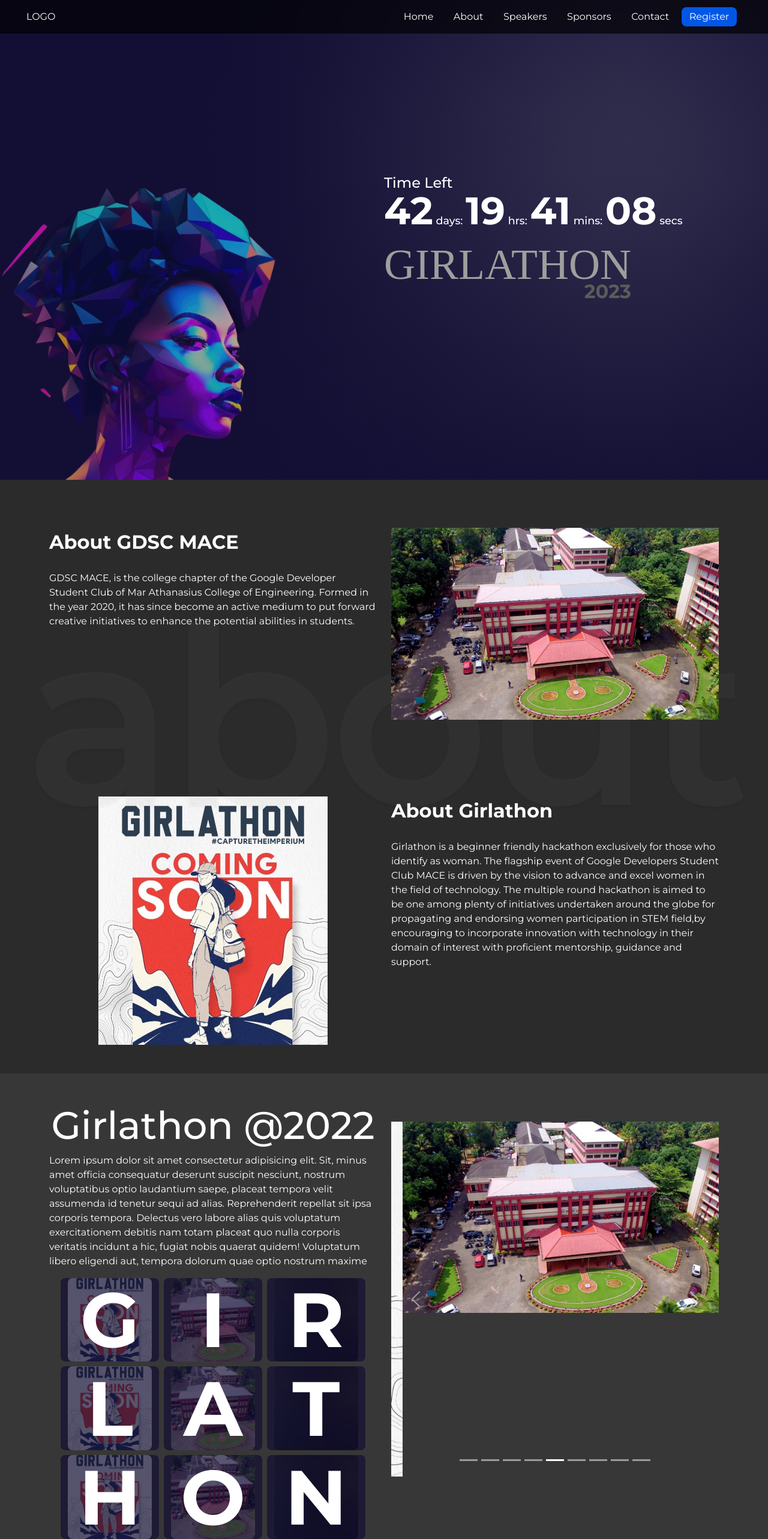
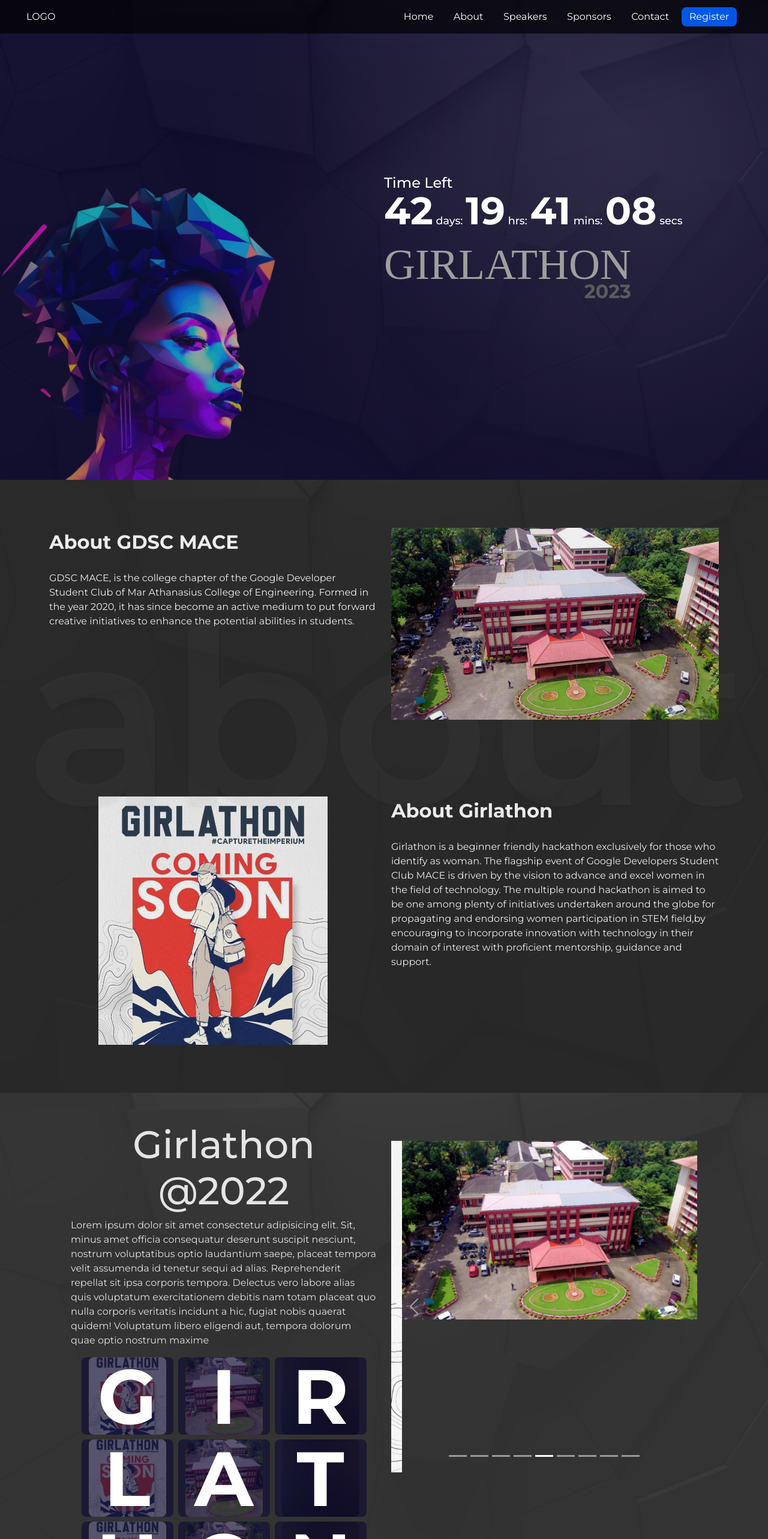
Before and after one commit to Jithin-caz/Girlathon24, a React (Vite) app: page / in a window 1280 px wide. Shown: the top 2566 px of the page at 60% size. Built offline with nearby package versions, Linux system fonts and the light colour scheme; grey boxes are pictures that could not be loaded; a web font is replaced by a local one.

Commit message:
parallax+bg

```diff
--- a/samp.html
+++ b/samp.html
@@ -2,173 +2,73 @@
 <html lang="en">
 <head>
     <meta charset="UTF-8">
+    <meta http-equiv="X-UA-Compatible" content="IE=edge">
     <meta name="viewport" content="width=device-width, initial-scale=1.0">
+    <title>Document</title>
+</head>
+<body style="background: rgb(36, 36, 36);">
+    <div class="hero">
+<img src="Screenshot_2023-12-15_173111-transformed__1_-removebg.png" alt=""> <div>
+</div>
+    </div>
+    <div class="second-section">
+        <h1>heading</h1>
+        <p style="font-size: 2rem;">Lorem ipsum dolor sit amet consectetur adipisicing elit. Obcaecati explicabo consequatur
+            error perspiciatis modi? Exercitationem sapiente dolores cum voluptatum, libero temporibus
+             distinctio assumenda, a voluptates, dolor recusandae incidunt corrupti deleniti!</p>
+
+             <p style="font-size: 2rem;">Lorem ipsum dolor sit amet consectetur adipisicing elit. Obcaecati explicabo consequatur
+                error perspiciatis modi? Exercitationem sapiente dolores cum voluptatum, libero temporibus
+                 distinctio assumenda, a voluptates, dolor recusandae incidunt corrupti deleniti!</p>
+                 <p style="font-size: 2rem;">Lorem ipsum dolor sit amet consectetur adipisicing elit. Obcaecati explicabo consequatur
+                    error perspiciatis modi? Exercitationem sapiente dolores cum voluptatum, libero temporibus
+                     distinctio assumenda, a voluptates, dolor recusandae incidunt corrupti deleniti!</p>
+
+                     <p style="font-size: 2rem;">Lorem ipsum dolor sit amet consectetur adipisicing elit. Obcaecati explicabo consequatur
+                        error perspiciatis modi? Exercitationem sapiente dolores cum voluptatum, libero temporibus
+                         distinctio assumenda, a voluptates, dolor recusandae incidunt corrupti deleniti!</p>
+    </div>
+</body>
 <style>
-        body {
-            font-family: Arial, sans-serif;
-            margin: 0;
-            overflow: hidden;
-            display: flex;
-            flex-direction: column;
-            height: 100vh;
+
+    .hero
+    {
+        min-height: 75dvh;
+        animation: parallax linear;
+        --screen-val:1;
+        animation-timeline: scroll();
+        position: relative;
+        z-index: 1;
+        display:flex;
+        justify-content: center;
+        align-items: center;
     }
-
-        #content {
-            padding: 20px;
-            text-align: center;
-            order: 1;
+    .hero img{
+       max-width: 100%;
+       min-height: 100%;
     }
-
-        #bigText {
-            font-size: 24px;
-            font-weight: bold;
-            margin-bottom: 20px;
+    @keyframes parallax
+    {
+        to{
+            transform: translateY(calc(var(--screen-val)*7rem));
         }
-
-        #carousel-container {
+    }
+    .second-section
+    {
         position: relative;
-            width: 100%;
-            height: 50vh; /* Adjusted size */
-            overflow: hidden;
-            margin: 20px;
-            margin-bottom: 6rem; /* Gap between carousel and thumbnails */
-            order: 2;
+        z-index: 2;
+       padding: 3rem;
+       color: whitesmoke;
+       background: rgb(95, 94, 94) ;
     }
-
-        #carousel {
-            display: flex;
-            transition: transform 0.5s ease-in-out;
+    ::-webkit-scrollbar
+    {
+        display: none;
     }
-
-        .carousel-item {
-            min-width: 100%; /* Adjusted size */
-            height: 50vh; /* Adjusted size */
-            box-sizing: border-box;
-            overflow: hidden;
-        }
-
-        .image-container {
-            width: 100%;
-            height: 100%;
-            overflow: hidden;
-            position: relative;
-        }
-
-        img {
-            width: 100%;
-            height: 100%;
-            object-fit: cover;
-        }
-
-        #thumbnails {
-            position: fixed;
-            bottom: 10px;
-            width: 100%;
-            display: flex;
-            justify-content: center;
-            z-index: 1;
-        }
-
-        .thumbnail {
-            width: 110px; /* Adjusted size */
-            height: 110px; /* Adjusted size */
-            background-color: #ddd;
-            margin: 0 5px;
-            cursor: pointer;
-        }
-
-        .thumbnail img {
-            width: 100%;
-            height: 100%;
-            object-fit: cover;
-        }
-
-        .thumbnail:hover {
-            background-color: #bbb;
-        }
-
-        @media only screen and (min-width: 600px) {
-            /* Adjust styles for larger screens */
-            body {
-                flex-direction: row;
-            }
-
-            #content {
-                width: 50%;
-                order: 1;
-            }
-
-            #carousel-container {
-                width: 50%;
-                order: 2;
-                margin-bottom: 0; /* No gap for larger screens */
+    @media(max-width:600px) {
+        .hero{
+            --screen-val:7;
         }
     }
 </style>
-</head>
-<body>
-
-<div id="content">
-    <div id="bigText">
-      <h1>Girlathon @2022</h1>
-        <p>Lorem ipsum dolor sit amet consectetur adipisicing elit. Ipsam molestias eos eaque quidem,
-          culpa nostrum magni illum quibusdam velit id, enim, quam minima esse quae reiciendis placeat deserunt ad. Voluptates.</p>
-    </div>
-</div>
-
-<div id="carousel-container">
-    <div id="carousel">
-        <div class="carousel-item">
-            <div class="image-container">
-                <img src="hero.png" alt="Image 1">
-            </div>
-        </div>
-        <div class="carousel-item">
-            <div class="image-container">
-                <img src="girl.jpg" alt="Image 2">
-            </div>
-        </div>
-        <div class="carousel-item">
-            <div class="image-container">
-                <img src="mace.png" alt="Image 3">
-            </div>
-        </div>
-    </div>
-</div>
-
-<div id="thumbnails">
-    <div class="thumbnail" onclick="goToSlide(0)">
-        <img src="hero.png" alt="Thumbnail 1">
-    </div>
-    <div class="thumbnail" onclick="goToSlide(1)">
-        <img src="girl.jpg" alt="Thumbnail 2">
-    </div>
-    <div class="thumbnail" onclick="goToSlide(2)">
-        <img src="mace.png" alt="Thumbnail 3">
-    </div>
-</div>
-
-<script>
-    let currentIndex = 0;
-    const totalSlides = document.querySelectorAll('.carousel-item').length;
-    const carousel = document.getElementById('carousel');
-
-    function goToSlide(index) {
-        currentIndex = index;
-        updateCarousel();
-    }
-
-    function updateCarousel() {
-        const translateValue = -currentIndex * 100 + '%'; /* Adjusted size */
-        carousel.style.transform = 'translateX(' + translateValue + ')';
-    }
-
-    // Automatically move to the next slide every 3 seconds
-    setInterval(() => {
-        currentIndex = (currentIndex + 1) % totalSlides;
-        updateCarousel();
-    }, 3000);
-</script>
-
-</body>
 </html>
--- a/src/App.css
+++ b/src/App.css
@@ -14,7 +14,13 @@
     position: relative;
 
 }
-
+.hero-image
+{
+    position:absolute;height:100%;opacity:.8;width:100%;
+    --parallax-val:-3;
+    --parallax-valX:0;
+    animation-timeline:scroll();
+}
 .hero::before{
     overflow: hidden;
     position: absolute;
@@ -26,13 +32,22 @@
     background-size: clamp(35rem,50%,100rem);
     background-position: -10% 100%;
     opacity: 0.7;
+    z-index: 1;
+    animation: parallax linear;
+    --parallax-val:5;
+    --parallax-valX:-2;
+    animation-timeline:scroll();
 }
 
 .right{
     display: flex;
     flex-direction: column;
     z-index: 2;
-
+    z-index: 1;
+    animation: parallax linear;
+    --parallax-val:4;
+    --parallax-valX:2;
+    animation-timeline:scroll();
 }
 
 .left{
@@ -88,6 +103,11 @@
     line-height: 0.1;
     font-weight: bold;
     color:#5B5B5B;
+}
+@keyframes parallax {
+    to{
+      transform:scale(1) translate(calc(var(--parallax-valX)*5rem) , calc(var(--parallax-val)*20rem));
+    }
 }
 .about-bg-text
 {
--- a/src/components/about.jsx
+++ b/src/components/about.jsx
@@ -5,10 +5,10 @@
 export default function About()
 {
 
-    return(<section className='about' style={{position:'relative'}}>
-
+    return(<section className='about' style={{position:'relative',zIndex:'2',background:'#2b2b2b'}}>
+   <img style={{ position:'absolute',height:'100%',opacity:'.4',width:'100%' }} src='images/Abstract extruded voronoi blocks background. minimal light clean corporate wall. 3d geometric surface illustration. polygonal elements displacement..png'/>
         <div style={{position:'absolute',width:'100%',height:'100dvh',display:'flex',justifyContent:'center',alignItems:'center',color:'white' }}><h1 className='about-bg-text'>about</h1> </div>
-        <Container  style={{ color:'white',paddingTop:'5rem' }}>
+        <Container  style={{ color:'white',paddingTop:'5rem',paddingBottom:'5rem' }}>
             <Row className='fade-up'>
               <Col lg={6} ><p><span style={{ fontSize:'2rem' }}><b>About GDSC MACE</b><br></br></span><br></br>GDSC MACE, is the college chapter of the Google Developer Student Club of Mar Athanasius College of Engineering. Formed in the year 2020, it has since become an active
                medium to put forward creative initiatives to enhance the potential abilities in students.</p></Col> <Col  lg={6}><img src='/images/mace.png'style={{ width:'100%' }}/></Col>
--- a/src/components/contact/contact.jsx
+++ b/src/components/contact/contact.jsx
@@ -2,8 +2,9 @@
 import './contact.css'
 export default function Contact()
 {
-    return(<section style={{ width:'100dvw',paddingTop:'4rem'}}>
-     <h1 style={{ paddingLeft:'3rem' }}>Get in touch</h1>
+    return(<section style={{ width:'100dvw',position:'relative'}}>
+     <img style={{ position:'absolute',height:'100%',opacity:'.3',width:'100%' }} src='images/Abstract extruded voronoi blocks background. minimal light clean corporate wall. 3d geometric surface illustration. polygonal elements displacement..png'/>
+     <h1 style={{ paddingLeft:'3rem',paddingTop:'4rem' }}>Get in touch</h1>
     <div className='row' style={{ display:'flex',justifyContent:'center',alignItems:'center',marginRight:'1rem',marginLeft:'1rem',marginTop:'2rem' }}>
     <div className='fade-up scale-up col-md-6'><div className='con-box ' style={{ textAlign:'center',paddingTop:'2rem',paddingBottom:'2rem',minHeight:'11rem' }}><i><img src='/images/icons8-call-64.png'/></i><br></br>
 Annmary Vinod : 9656638238 <br></br>
--- a/src/components/hero.jsx
+++ b/src/components/hero.jsx
@@ -55,17 +55,18 @@
   };
 
   return (
-    <section className="hero-bg">
+    <section className="hero-bg fade-up">
+     <img className="hero-image"  src='images/Abstract extruded voronoi blocks background. minimal light clean corporate wall. 3d geometric surface illustration. polygonal elements displacement..png'/>
       <div class="hex-grid" id="hexGrid"></div>
 
-      <div className="hero row">
+      <div className="hero row fade-up">
         <div className="left col-lg-6">
           {/* <img src="/images/hero2.png" alt="" /> */}
         </div>
         <div className="right col-lg-6">
           <div className="timer">
-            <h4>Time Left</h4>
-            <h6 className="clock">
+            <h4 className="fade-up">Time Left</h4>
+            <h6 className="clock fade-up">
               <span className="digit">{formatTime(timeLeft.days)}</span>
               {"    "}days:{" "}
               <span className="digit">{formatTime(timeLeft.hours)}</span>
@@ -76,7 +77,7 @@
               {"    "}secs
             </h6>
           </div>
-          <div className="title">
+          <div className="title fade-up">
             <h1>GIRLATHON</h1>
             <h2>2023</h2>
           </div>
--- a/src/components/previous/previous.css
+++ b/src/components/previous/previous.css
@@ -1,7 +1,6 @@
 .previous_section{
     background:#383737;
-    margin-top: 3rem;
-    padding: 3rem;
+   position: relative;
 }
 
 .cards-inner{
--- a/src/components/previous/previous_year.jsx
+++ b/src/components/previous/previous_year.jsx
@@ -36,15 +36,16 @@
   };
 
   return (
-    <section className="previous_section">
-      <Container style={{ height: "fit-content" }}>
+    <section className="previous_section" >
+    <img style={{ position:'absolute',height:'100%',opacity:'.6',width:'100%' }} src='images/Abstract extruded voronoi blocks background. minimal light clean corporate wall. 3d geometric surface illustration. polygonal elements displacement..png'/>
+      <Container style={{ height: "fit-content",padding:'3rem' }}>
         <Row style={{ rowGap: "8rem" }}>
           <Col
             md={6}
             style={{ textAlign: "center", gap: "2rem", color: "white" }}
           >
-            <h2 style={{ fontSize: "4rem" }}>Girlathon @2022</h2>
-            <p style={{ color: "white",textAlign:'left' }}>
+            <h2 className="fade-up" style={{ fontSize: "4rem" }}>Girlathon @2022</h2>
+            <p className="fade-up" style={{ color: "white",textAlign:'left' }}>
               Lorem ipsum dolor sit amet consectetur adipisicing elit. Sit,
               minus amet officia consequatur deserunt suscipit nesciunt, nostrum
               voluptatibus optio laudantium saepe, placeat tempora velit
@@ -62,7 +63,7 @@
               }}
             >
               <div
-                className="row"
+                className="row fade-up"
                 style={{
                   display: "flex",
                   flexWrap: "wrap",
@@ -143,7 +144,7 @@
           </Col>
           <Col
             md={6}
-            className="image-right"
+            className="image-right fade-up"
             style={{ marginTop: "2rem", overflow: "hidden" }}
           >
             <Carousel interval={hoveredIndex!=null?10000:1000}>
```
Also changed, not shown: Screenshot_2023-12-15_173111-transformed__1_-removebg.png (added), public/images/Abstract extruded voronoi blocks background. minimal light clean corporate wall. 3d geometric surface illustration. polygonal elements displacement..png (added). Lines whose indentation alone changed are shown as unchanged.
